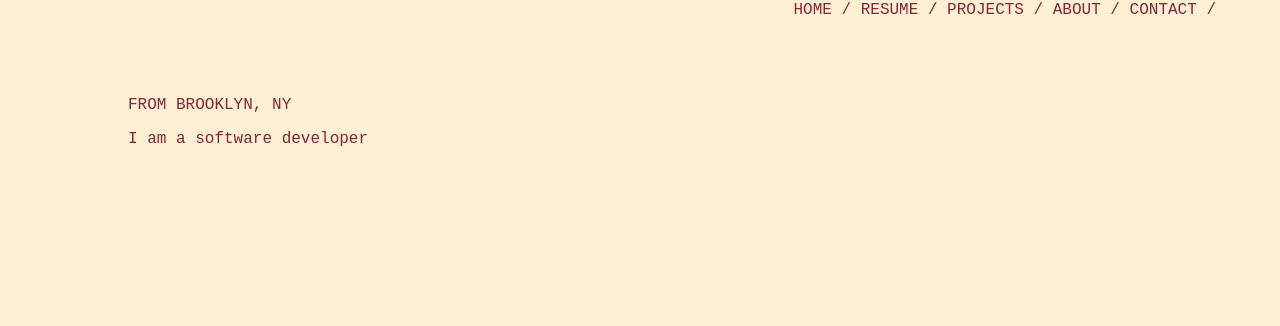
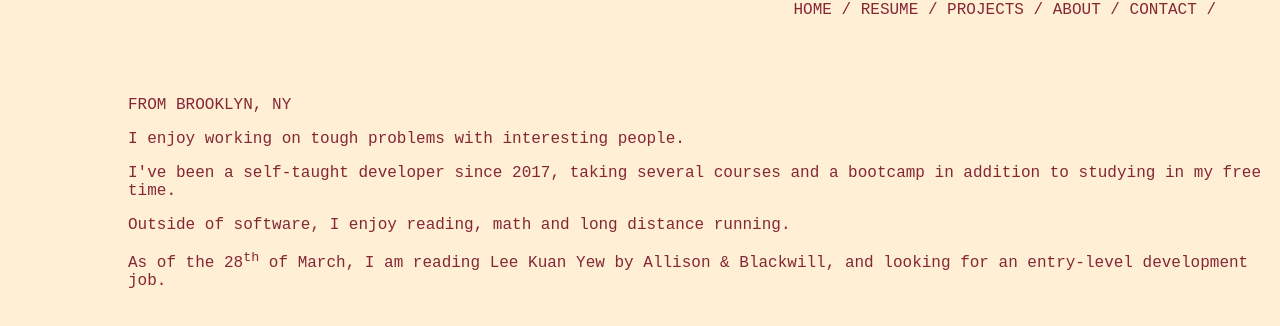
Before and after one commit to williamsalex/portfolio, a React (Create React App) app: page /about in a window 1280 px wide. Shown: the top 326 px of the page. Built offline with nearby package versions, Linux system fonts and the light colour scheme.

Commit message:
finished adding content to all tabs

```diff
--- a/src/components/about.js
+++ b/src/components/about.js
@@ -6,7 +6,10 @@ export default function About() {
     return(
         <div className = 'text'>
             <p>FROM BROOKLYN, NY</p>
-            <p>I am a software developer </p>
+            <p>I enjoy working on tough problems with interesting people.</p>
+            <p>I've been a self-taught developer since 2017, taking several courses and a bootcamp in addition to studying in my free time.</p>
+            <p>Outside of software, I enjoy reading, math and long distance running.</p>
+            <p>As of the 28<sup>th</sup> of March, I am reading Lee Kuan Yew by Allison & Blackwill, and looking for an entry-level development job.</p>
         </div>
     )
 }
--- a/src/components/contact.js
+++ b/src/components/contact.js
@@ -5,7 +5,12 @@ import '../stylesheets/homepage.scss'
 export default function Contact() {
     return(
         <div className = 'text'>
-
+            <h3>Contact Me</h3>
+            <a href = "mailto:williams_alex@pm.me">Email</a>
+            <br/>
+            <a href = "github.com/williamsalex">GitHub</a>
+            <br/>
+            <a href = "https://www.linkedin.com/in/alexander-williams-823925182/">LinkedIn</a>
         </div>
     )
 }
```
